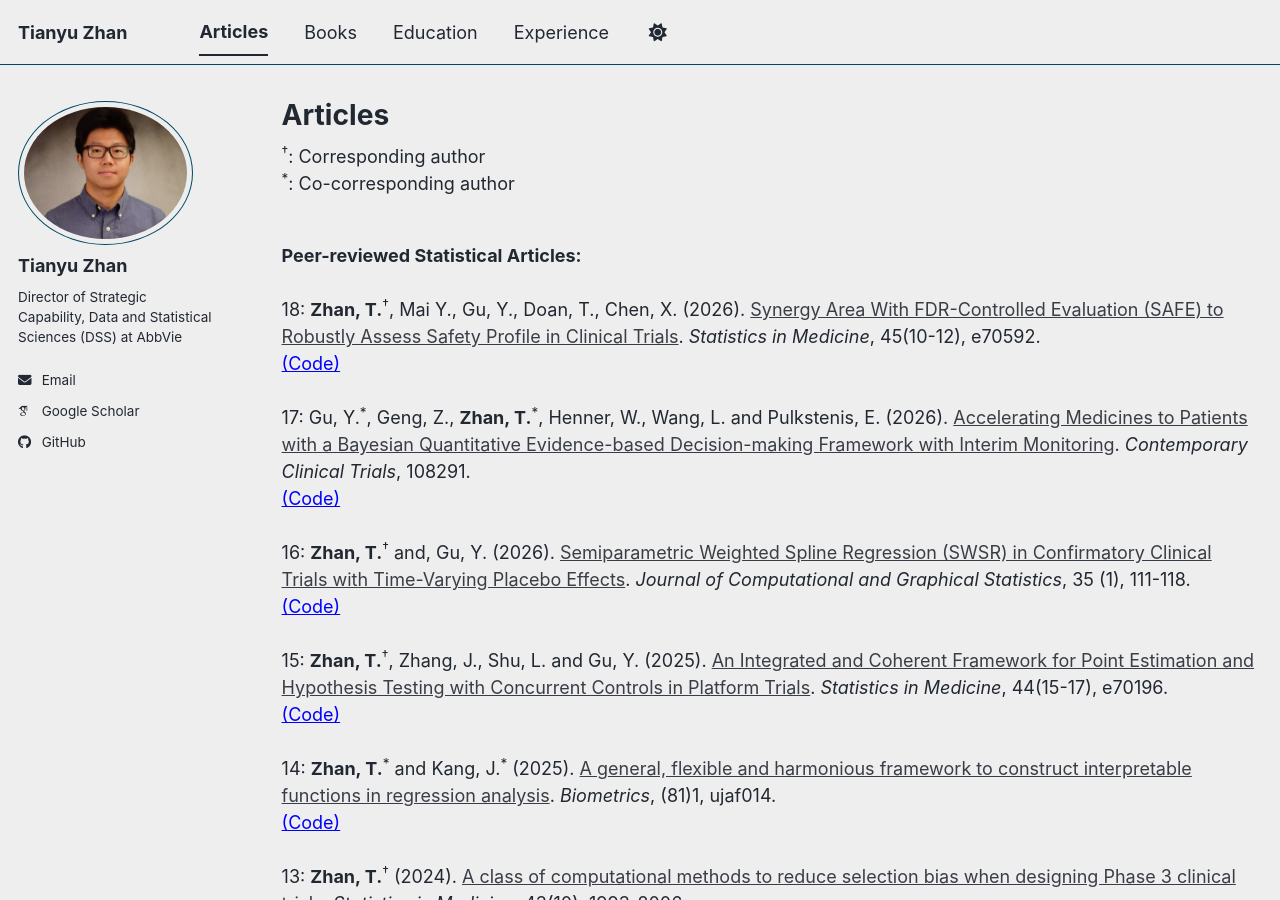
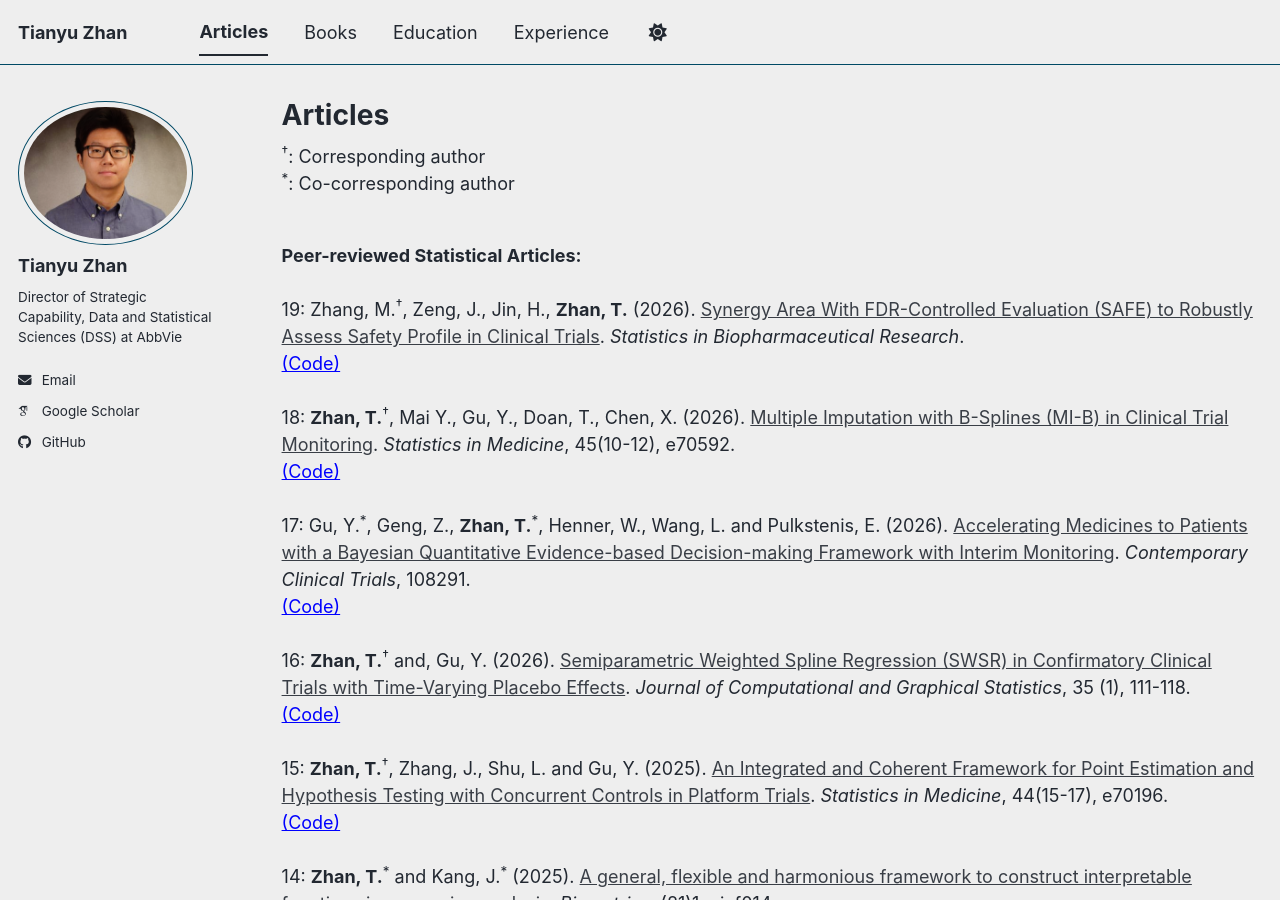
Before and after one commit to tian-yu-zhan/tian-yu-zhan.github.io, a Jekyll site: the page built from _pages/publications.html, in a window 1280 px wide and 900 px high. Built offline with Jekyll 4.4.1, drawn with Linux system fonts in a browser that asks for light colours; some web fonts are replaced; a script bundle is joined from its source files by our own code; library files that are not in the unit come from our copies.

Commit message:
Update publications.html

```diff
--- a/_pages/publications.html
+++ b/_pages/publications.html
@@ -12,7 +12,12 @@
 <p><strong>Peer-reviewed Statistical Articles:</strong>
 <br>
 <br>
-18: <strong>Zhan, T.</strong><sup>†</sup>, Mai Y., Gu, Y., Doan, T., Chen, X. (2026). <a href="https://onlinelibrary.wiley.com/doi/10.1002/sim.70592" target="_blank">Synergy Area With FDR-Controlled Evaluation (SAFE) to Robustly Assess Safety Profile in Clinical Trials</a>. <em>Statistics in Medicine</em>, 45(10-12), e70592.
+19: Zhang, M.<sup>†</sup>, Zeng, J., Jin, H., <strong>Zhan, T.</strong> (2026). <a href="https://onlinelibrary.wiley.com/doi/10.1002/sim.70592" target="_blank">Synergy Area With FDR-Controlled Evaluation (SAFE) to Robustly Assess Safety Profile in Clinical Trials</a>. <em>Statistics in Biopharmaceutical Research</em>.
+<br>
+<a href="https://www.tandfonline.com/doi/suppl/10.1080/19466315.2026.2662434?scroll=top" target="_blank" style="color: blue;">(Code)</a>
+<br>
+<br>
+18: <strong>Zhan, T.</strong><sup>†</sup>, Mai Y., Gu, Y., Doan, T., Chen, X. (2026). <a href="https://www.tandfonline.com/doi/full/10.1080/19466315.2026.2662434" target="_blank">Multiple Imputation with B-Splines (MI-B) in Clinical Trial Monitoring</a>. <em>Statistics in Medicine</em>, 45(10-12), e70592.
 <br>
 <a href="https://github.com/tian-yu-zhan/SAFE" target="_blank" style="color: blue;">(Code)</a>
 <br>
```
